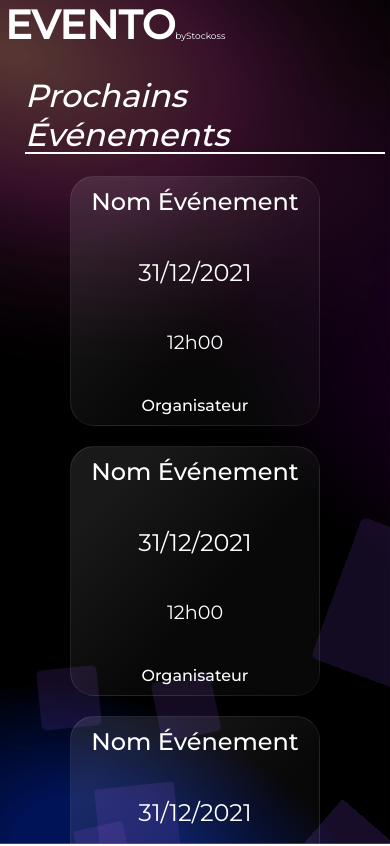
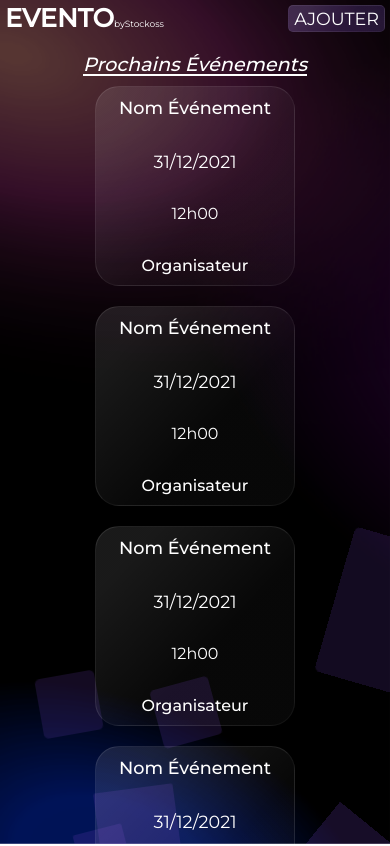
Before and after one commit to nadfri/evento, a Next.js app: page / in a window 390 px wide. Shown: the top 846 px of the page. Built offline with nearby package versions, Linux system fonts and the light colour scheme.

Commit message:
Ajout Responsive

```diff
--- a/Components/AddCard/AddCard.module.scss
+++ b/Components/AddCard/AddCard.module.scss
@@ -26,7 +26,7 @@
     display: flex;
     justify-content: center;
     align-items: center;
-    color: var(--secondary);
+    color: white ;
     border-radius: 50%;
     border: solid 1px var(--secondary);
     font-size: 3rem;
@@ -41,3 +41,11 @@
     transform: rotate(180deg) scale(1.5);
   }
 }
+
+/*Media queries*/
+@media (max-width: 600px) {
+  .AddCard{
+    width: 200px;
+    height: 200px;
+  }
+}
--- a/Components/Card/Card.module.scss
+++ b/Components/Card/Card.module.scss
@@ -48,3 +48,23 @@
   font-size: 1rem;
   font-weight: 500;
 }
+
+/*Media queries*/
+@media (max-width: 600px) {
+  .Card{
+    width: 200px;
+    height: 200px;
+  }
+
+  .titleCard {
+    font-size: 1.1rem;
+  }
+
+  .dateCard{
+    font-size: 1.1rem;
+  }
+
+  .timeCard{
+    font-size: 1rem;
+  }
+}
--- a/Components/Header/Header.jsx
+++ b/Components/Header/Header.jsx
@@ -1,13 +1,26 @@
-import React from "react";
+import React, {useState} from "react";
 import styles from "./Header.module.scss";
 import Link from "next/link";
+import ModaleNewEvent from "../ModalNewEvent/ModaleNewEvent";
 
 export default function Header() {
+  const [modal, setModal] = useState(false);
+
+  const openModal = () => setModal(true);
+  const closeModal = () => setModal(false);
   return (
-    <header className={styles.Header}>
-      <Link href="/">
-        <a className={styles.logo}>EVENTO<span>byStockoss</span></a>
-      </Link>
-    </header>
+    <>
+      <header className={styles.Header}>
+        <Link href="/">
+          <a className={styles.logo}>
+            EVENTO<span>byStockoss</span>
+          </a>
+        </Link>
+        <button onClick={openModal}>
+          AJOUTER <span>+</span>
+        </button>
+      </header>
+      {modal && <ModaleNewEvent close={closeModal} />}
+    </>
   );
 }
--- a/Components/Header/Header.module.scss
+++ b/Components/Header/Header.module.scss
@@ -1,5 +1,7 @@
 .Header {
   padding: 5px;
+  display: flex;
+  justify-content: space-between;
 }
 
 .logo {
@@ -7,8 +9,57 @@
   font-weight: bold;
   line-height: 1;
 
-  span{
+  span {
     font-size: 9px;
     font-weight: normal;
   }
 }
+
+.Header button {
+  background-color: transparent;
+  border: 1px solid var(--secondary);
+  border-radius: 5px;
+  padding: 0px 10px;
+  outline: none;
+  color: white;
+  font-size: 1.4rem;
+
+  border-top: 1px solid hsla(0, 0%, 100%, 0.1);
+  border-left: 1px solid hsla(0, 0%, 100%, 0.1);
+  border-bottom: 1px solid hsla(0, 0%, 100%, 0.05);
+  border-right: 1px solid hsla(0, 0%, 100%, 0.05);
+
+  background-color: #683ab73b;
+  background-image: linear-gradient(
+    133deg,
+    hsla(0, 0%, 100%, 0.1) 16%,
+    hsla(0, 0%, 100%, 0.03) 60%
+  );
+
+  &:hover {
+    color: var(--primary);
+  }
+
+  span {
+    display: inline-block;
+    background-color: #683ab788;
+    width: 25px;
+    border-radius: 5px;
+  }
+}
+
+/*Media queries*/
+@media (max-width: 600px) {
+  .logo {
+    font-size: 1.6rem;
+  }
+
+  .Header button {
+    font-size: 1.1rem;
+    padding: 2px 5px;
+
+    span{
+      display: none;
+    }
+  }
+}
--- a/Components/Layout/Layout.module.scss
+++ b/Components/Layout/Layout.module.scss
@@ -2,13 +2,13 @@
   display: flex;
   flex-direction: column;
   min-height: 100vh;
+  width: 100%;
+  max-width: 1200px;
+  margin: auto;
 
 
   main {
     flex: 1;
-    width: 100%;
-    max-width: 1100px;
-    margin: auto;
     padding: 5px;
   }
 }
--- a/Components/ModalNewEvent/ModalNewEvent.module.scss
+++ b/Components/ModalNewEvent/ModalNewEvent.module.scss
@@ -1,5 +1,5 @@
 .ModaleNewEvent {
-  position: absolute;
+  position: fixed;
   inset: 0;
   background-color: rgba(0, 0, 0, 0.5);
   backdrop-filter: blur(10px);
@@ -10,6 +10,8 @@
 
   animation: fadeIn 0.5s ease-in-out;
   transition: all 0.5s ease-in-out;
+
+  z-index: 1;
 }
 
 .gridInput {
@@ -65,6 +67,10 @@
     font-size: 1rem;
   }
 
+  textarea {
+    resize: none;
+  }
+
   input:focus,
   textarea:focus {
     background-color: #683ab73b;
@@ -84,7 +90,7 @@
     border: solid 1px var(--secondary);
     border-radius: 20px;
     padding: 10px;
-    background-color: transparent;
+    background-color: #683ab747;
     color: white;
     font-size: 1.2rem;
     transition: all 0.3s;
@@ -112,6 +118,14 @@
 .form input::-webkit-calendar-picker-indicator {
   filter: invert(1);
 }
+
+/* Change autocomplete styles in WebKit */
+.form input:-webkit-autofill
+ {
+  transition: background-color 5000s ease-in-out 0s;
+  -webkit-text-fill-color: white;
+}
+
 
 /*Close Button*/
 .close {
@@ -149,3 +163,34 @@
     opacity: 1;
   }
 }
+
+/*Media queries*/
+@media (max-width: 600px) {
+  .form{
+    width:100%;
+    height: 100%;
+    padding: 5px;
+    border-radius: 0;
+
+    input, textarea{
+      margin-bottom: 5px;
+      // padding: 10px;
+    }
+  }
+
+  .gridInput {
+    grid-template-columns:  1fr;
+    gap: 5px;
+  }
+
+  .titleForm {
+    font-size: 1.2rem;
+    margin-bottom: 5px;
+  }
+
+  .form textarea {
+    height: 100px;
+  }
+
+
+}
--- a/Components/ModalNewEvent/ModaleNewEvent.jsx
+++ b/Components/ModalNewEvent/ModaleNewEvent.jsx
@@ -1,4 +1,4 @@
-import React, { useRef } from "react";
+import React, { useRef, useState } from "react";
 import styles from "./ModalNewEvent.module.scss";
 
 export default function ModaleNewEvent({ close }) {
@@ -9,26 +9,64 @@ export default function ModaleNewEvent({ close }) {
     setTimeout(() => close(), 500);
   };
 
+  /*State*/
+  const [date, setDate] = useState("");
+  const [time, setTime] = useState("");
+  const [titre, setTitre] = useState("");
+  const [email, setEmail] = useState("");
+  const [organisateur, setOrganisateur] = useState("");
+  const [description, setDescription] = useState("");
+  const dateNow = new Date().toISOString().split("T")[0];
+
+  /*Submit*/
+  const handleSubmit = (e) => {
+    e.preventDefault();
+  };
+
+
   return (
     <div className={styles.ModaleNewEvent} ref={modalRef}>
-      <form className={styles.form}>
+      <form className={styles.form} onSubmit={handleSubmit}>
         <div className={styles.titleForm}>Ajouter un Événement</div>
 
+        <div className={styles.gridInput}>
           <div className={styles.container_Input}>
             <label htmlFor="date">
               <span>Date</span>
             </label>
             <input
-            type="datetime-local"
-            placeholder=" "
-            autoComplete="off"
+              value={date}
+              onChange={(e) => setDate(e.target.value)}
+              type="date"
               id="date"
+              min={dateNow}
               required
             />
           </div>
+          <div className={styles.container_Input}>
+            <label htmlFor="date">
+              <span>Heure</span>
+            </label>
+            <input
+              value={time}
+              onChange={(e) => setTime(e.target.value)}
+              type="time"
+              id="heure"
+              required
+            />
+          </div>
+        </div>
 
         <div className={styles.containerInput}>
-          <input type="text" placeholder=" " id="titre" autoComplete="off" required />
+          <input
+            value={titre}
+            onChange={(e) => setTitre(e.target.value)}
+            type="text"
+            placeholder=" "
+            id="titre"
+            autoComplete="off"
+            required
+          />
           <label htmlFor="titre">
             <span>Titre</span>
           </label>
@@ -37,10 +75,13 @@ export default function ModaleNewEvent({ close }) {
         <div className={styles.gridInput}>
           <div className={styles.containerInput}>
             <input
+              value={organisateur}
+              onChange={(e) => setOrganisateur(e.target.value)}
               type="text"
               placeholder=" "
               id="organisateur"
               autoComplete="off"
+              minLength={3}
               required
             />
             <label htmlFor="organisateur">
@@ -48,7 +89,15 @@ export default function ModaleNewEvent({ close }) {
             </label>
           </div>
           <div className={styles.containerInput}>
-            <input type="email" placeholder=" " autoComplete="off" id="email" required />
+            <input
+              value={email}
+              onChange={(e) => setEmail(e.target.value)}
+              type="email"
+              placeholder=" "
+              autoComplete="off"
+              id="email"
+              required
+            />
             <label htmlFor="email">
               <span>Email</span>
             </label>
@@ -56,15 +105,24 @@ export default function ModaleNewEvent({ close }) {
         </div>
 
         <div className={styles.containerInput}>
-          <textarea rows="10" placeholder=" " maxLength="300" />
-          <label>
+          <textarea
+            value={description}
+            onChange={(e) => setDescription(e.target.value)}
+            id="description"
+            rows="10"
+            placeholder=" "
+            maxLength="300"
+          />
+          <label htmlFor="description">
             <span>Description</span>
           </label>
         </div>
 
         <button>Envoyer</button>
 
-        <div className={styles.close} onClick={closeModal}>+</div>
+        <div className={styles.close} onClick={closeModal}>
+          +
+        </div>
       </form>
     </div>
   );
--- a/pages/globals.scss
+++ b/pages/globals.scss
@@ -24,8 +24,16 @@ a {
   box-sizing: border-box;
 }
 
+
+
 button{
   cursor: pointer;
+  font-family: 'Montserrat', sans-serif;
+  transition: all 0.3s;
+
+  &:active{
+    transform: translateY(1px);
+  }
 }
 
 ul{
--- a/pages/index.module.scss
+++ b/pages/index.module.scss
@@ -1,15 +1,15 @@
-.Index{
-  overflow-x: hidden;
+.Index {
+  overflow: hidden;
 }
 
 .Index h1 {
   font-style: italic;
   font-weight: 500;
   position: relative;
-  width:fit-content;
+  width: fit-content;
   margin-left: 20px;
   &:before {
-    content: '';
+    content: "";
     position: absolute;
     bottom: 0;
     background-color: white;
@@ -20,7 +20,6 @@
   }
 }
 
-
 .containerCard {
   display: flex;
   justify-content: center;
@@ -29,13 +28,13 @@
   animation: translate200px 1s forwards;
 }
 
-@keyframes underline{
-  to{
+@keyframes underline {
+  to {
     width: 100%;
   }
 }
 
-@keyframes translate200px{
+@keyframes translate200px {
   from {
     transform: translate(200px);
     opacity: 0;
@@ -46,3 +45,11 @@
     opacity: 1;
   }
 }
+
+/*Media queries*/
+@media (max-width: 600px) {
+  .Index h1 {
+    font-size: 1.2rem;
+    margin: 10px auto;
+  }
+}
```
Lines whose indentation alone changed are shown as unchanged.
